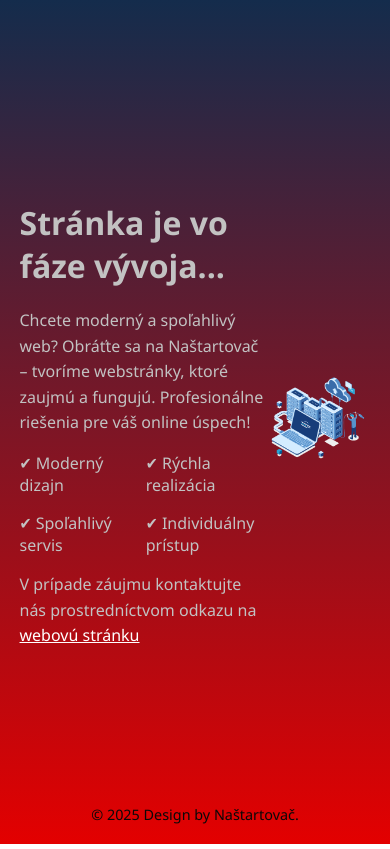
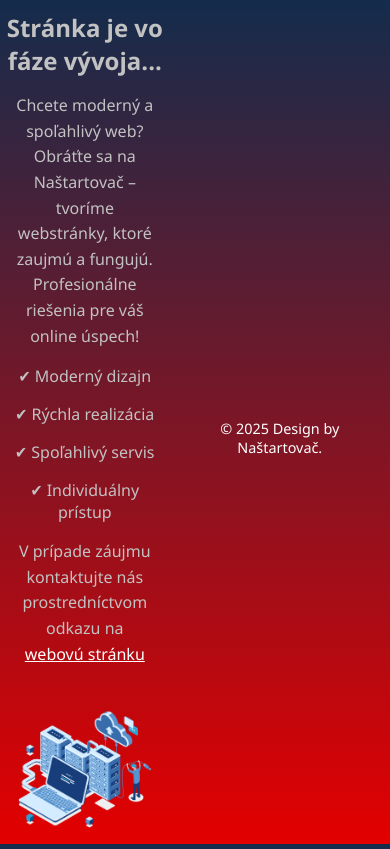
Before and after one commit to yexur3/HKbrezno, a plain HTML site: page index.html in a window 390 px wide. Drawn offline with Linux system fonts and the light colour scheme.

Commit message:
Add files via upload

```diff
--- a/ind.css
+++ b/ind.css
@@ -68,3 +68,49 @@ a {
     font-size: 0.9rem;
     color: #0a0808;
 }
+
+@media (max-width: 768px) {
+    .container {
+      flex-direction: column;
+      align-items: center;
+      text-align: center;
+    }
+
+    .text-section, .image-section {
+      max-width: 100%;
+      width: 100%;
+    }
+
+    .features {
+      flex-direction: column;
+      align-items: center;
+    }
+
+    .feature {
+      width: 90%;
+      justify-content: center;
+      font-size: 1rem;
+    }
+
+    .text-section h1,
+    .text-section h2 {
+      font-size: 1.5rem;
+    }
+
+    .text-section p {
+      font-size: 1rem;
+      padding: 0 1rem;
+    }
+
+    .image-section img {
+      max-width: 90%;
+      margin-top: 1rem;
+    }
+
+    .footer {
+      position: static;
+      margin-top: 2rem;
+      color: #ffffff;
+      padding: 1rem;
+    }
+}
```
